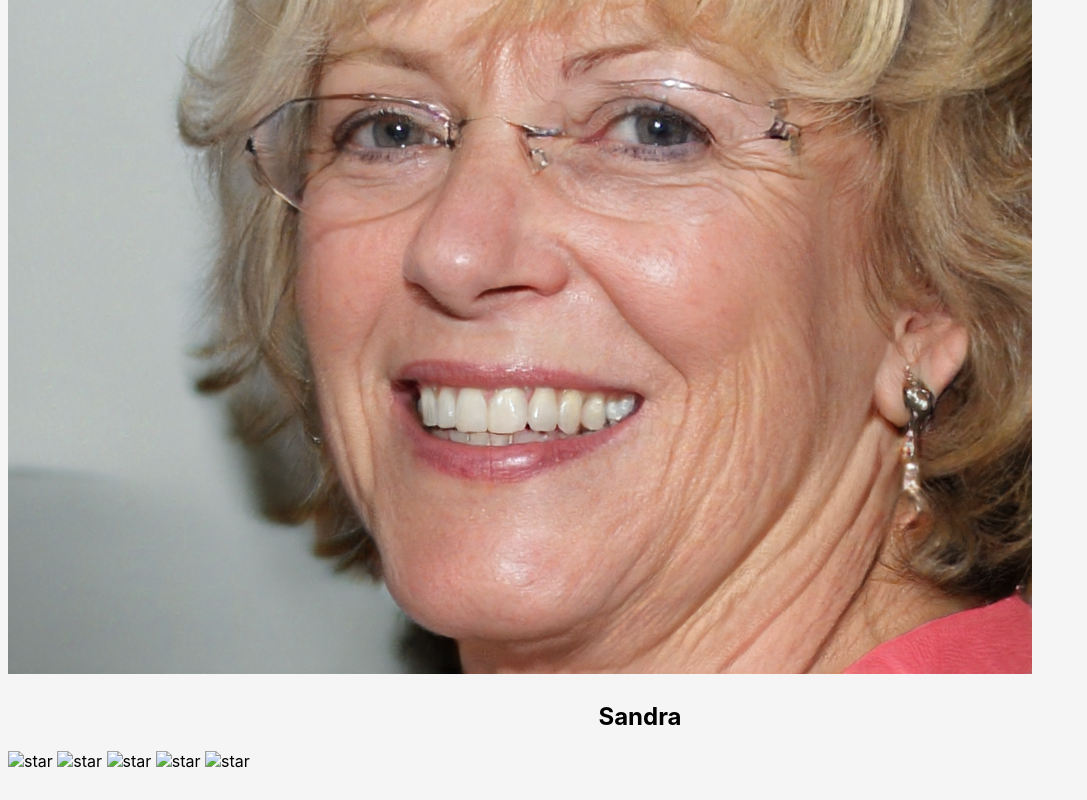
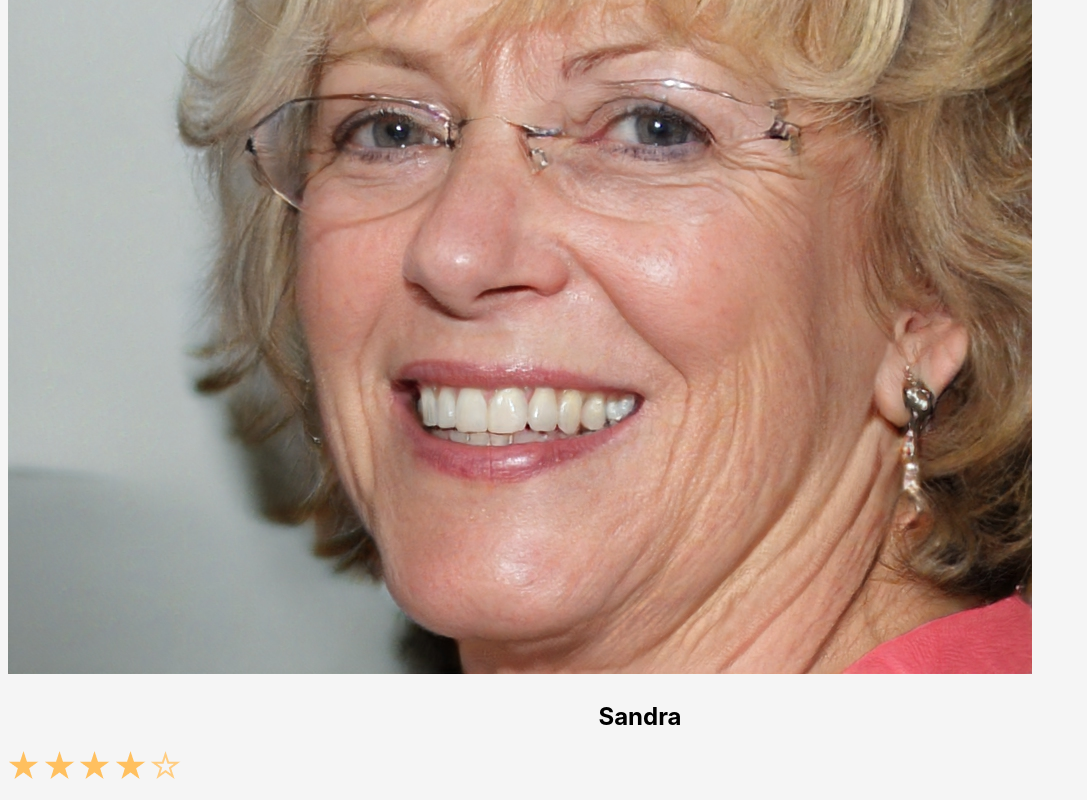
Before and after one commit to Jarne-H/productwebsite-lab3, a plain HTML site: page index.html in a window 1280 px wide. Shown: the part 1031-1831 px from the top of the page, without its empty margins (0-1087 px from the left). Drawn offline with Linux system fonts and the light colour scheme.

Commit message:
fix: link to star images

```diff
--- a/index.html
+++ b/index.html
@@ -25,11 +25,11 @@
                         <h2>Sandra</h2>
                         <!--five stars-->
                         <div>
-                            <img src="public/images/full_star.png" alt="star">
-                            <img src="public/images/full_star.svg" alt="star">
-                            <img src="public/images/full_star.svg" alt="star">
-                            <img src="public/images/full_star.svg" alt="star">
-                            <img src="public/images/empty_star.svg" alt="star">
+                            <img src="public/images/site/full_star.png" alt="star">
+                            <img src="public/images/site/full_star.png" alt="star">
+                            <img src="public/images/site/full_star.png" alt="star">
+                            <img src="public/images/site/full_star.png" alt="star">
+                            <img src="public/images/site/empty_star.png" alt="star">
                         </div>
                     </div>
                 </div>
```
